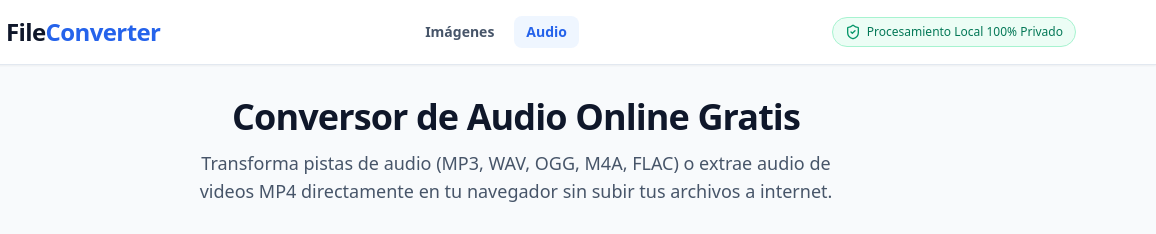
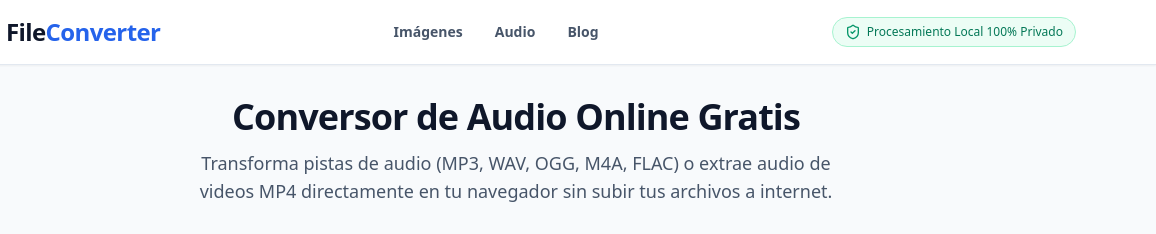
Before and after one commit to MartGonzez/file-converter, a plain HTML site: page audio.html in a window 1280 px wide. Shown: the top 234 px of the page, 124-1280 px from the left. Drawn offline with nearby package versions, Linux system fonts and the light colour scheme.

Commit message:
Update audio.html

```diff
--- a/audio.html
+++ b/audio.html
@@ -41,9 +41,10 @@
       </a>
 
       <!-- Menú de Herramientas -->
-      <nav class="flex items-center gap-1 sm:gap-2 text-sm font-semibold">
+     <nav class="flex items-center gap-1 sm:gap-2 text-sm font-semibold">
         <a href="index.html" class="px-3 py-1.5 rounded-lg text-slate-600 hover:bg-slate-100 hover:text-slate-900 transition-colors">Imágenes</a>
-        <a href="audio.html" class="px-3 py-1.5 rounded-lg bg-blue-50 text-blue-600">Audio</a>
+        <a href="audio.html" class="px-3 py-1.5 rounded-lg text-slate-600 hover:bg-slate-100 hover:text-slate-900 transition-colors">Audio</a>
+        <a href="blog.html" class="px-3 py-1.5 rounded-lg text-slate-600 hover:bg-slate-100 hover:text-slate-900 transition-colors">Blog</a>
       </nav>
 
       <div class="hidden md:flex text-xs font-medium text-emerald-700 bg-emerald-50 px-3 py-1.5 rounded-full border border-emerald-200 items-center gap-1.5">
```
